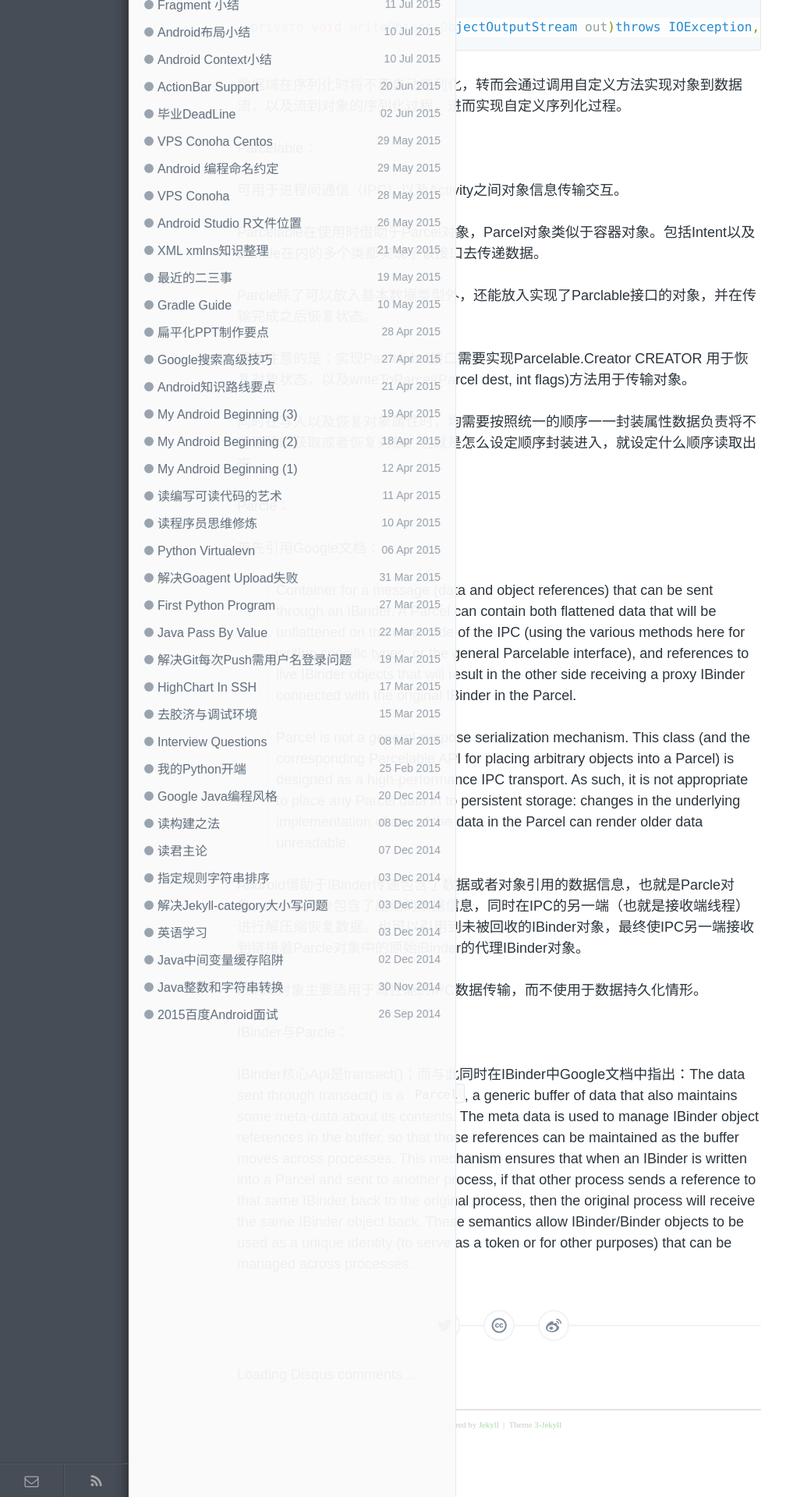
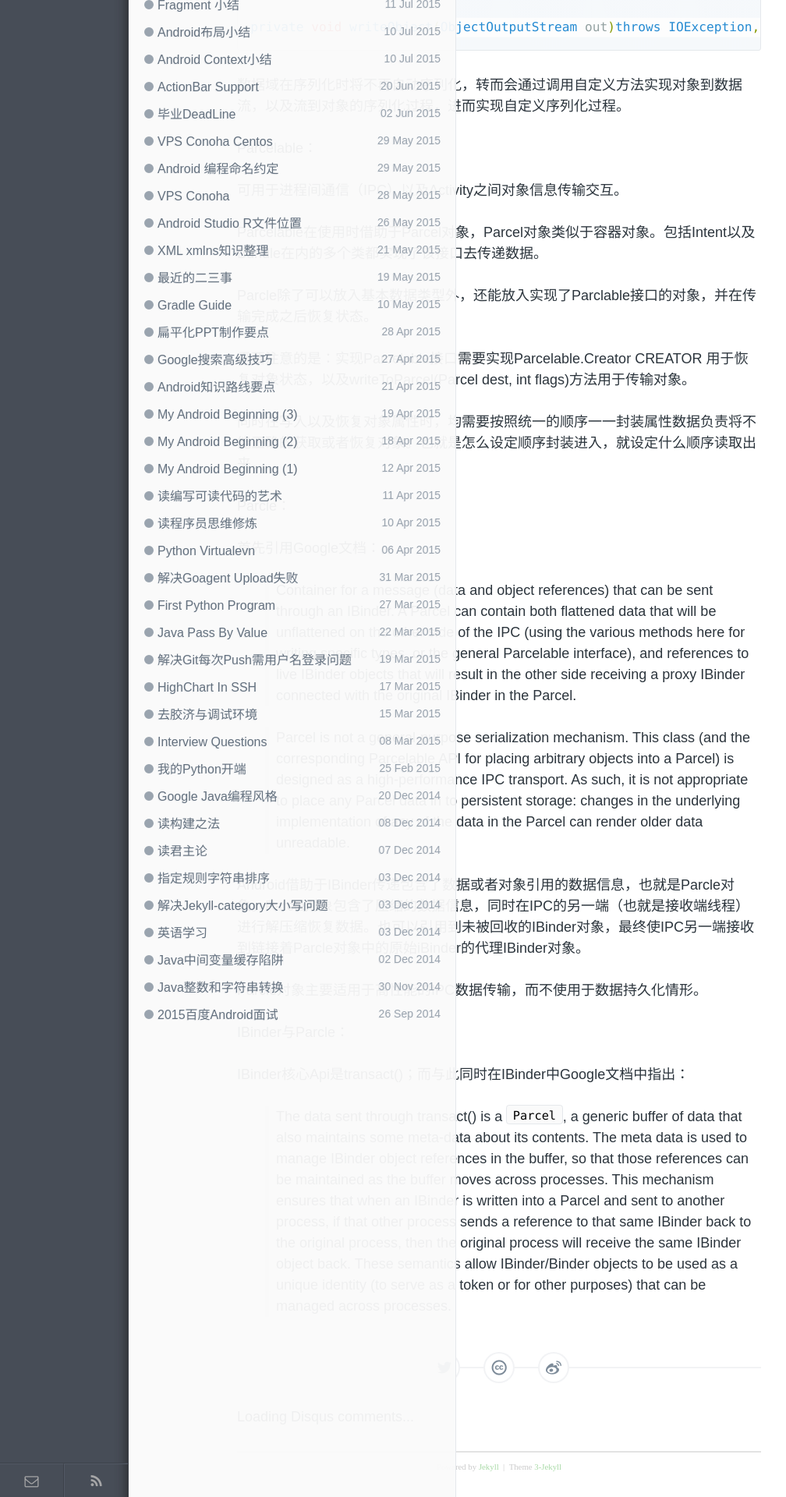
Before and after one commit to enlipan/enlipan.github.io, a Jekyll site: the page built from _posts/2015-8-8-android-serializable-parcelable.md, in a window 1280 px wide. Shown: the part 680-2600 px from the top of the page at 78% size, without its empty margins (0-1008 px from the left). Built offline with Jekyll 4.4.1, drawn with Linux system fonts in a browser that asks for light colours; comment, search, counter and statistics services are not loaded.

Commit message:
modify parceable

```diff
--- a/_posts/2015-8-8-android-serializable-parcelable.md
+++ b/_posts/2015-8-8-android-serializable-parcelable.md
@@ -54,4 +54,6 @@ Parcle对象主要适用于高性能的IPC数据传输，而不使用于数据
 
 ####IBinder与Parcle：
 
-IBinder核心Api是transact()；而与此同时在IBinder中Google文档中指出：The data sent through transact() is a **`Parcel`**, a generic buffer of data that also maintains some meta-data about its contents. The meta data is used to manage IBinder object references in the buffer, so that those references can be maintained as the buffer moves across processes. This mechanism ensures that when an IBinder is written into a Parcel and sent to another process, if that other process sends a reference to that same IBinder back to the original process, then the original process will receive the same IBinder object back. These semantics allow IBinder/Binder objects to be used as a unique identity (to serve as a token or for other purposes) that can be managed across processes.
+IBinder核心Api是transact()；而与此同时在IBinder中Google文档中指出：
+
+> The data sent through transact() is a **`Parcel`**, a generic buffer of data that also maintains some meta-data about its contents. The meta data is used to manage IBinder object references in the buffer, so that those references can be maintained as the buffer moves across processes. This mechanism ensures that when an IBinder is written into a Parcel and sent to another process, if that other process sends a reference to that same IBinder back to the original process, then the original process will receive the same IBinder object back. These semantics allow IBinder/Binder objects to be used as a unique identity (to serve as a token or for other purposes) that can be managed across processes.
```
